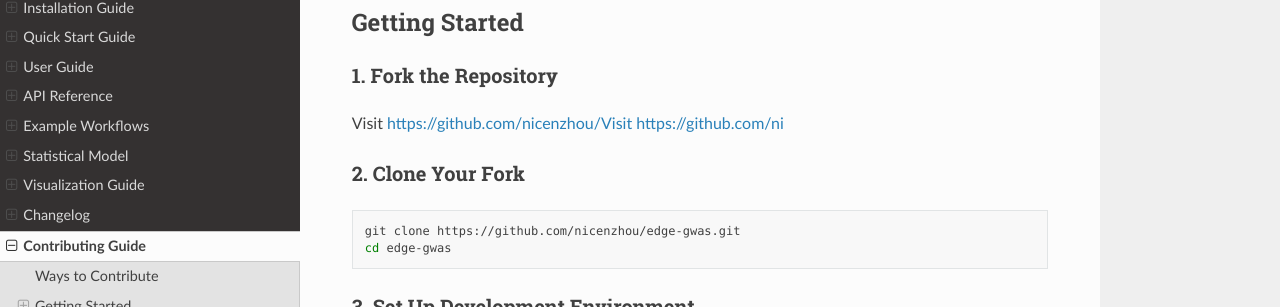
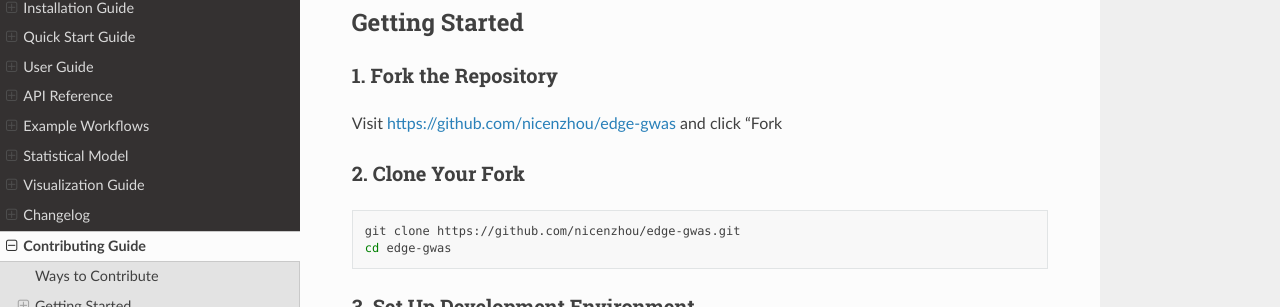
Before and after one commit to nicenzhou/edge-gwas, a Sphinx documentation site: the page built from docs/contributing.rst, in a window 1280 px wide and 900 px high, scrolled down 378 px. Shown: the part 144-451 px from the top of the window. Built offline with Sphinx 7.4.7 and the Read the Docs theme 3.1.0, drawn with Linux system fonts in a browser that asks for light colours; pages that are not in the unit, such as notebooks, are missing from menus.

Commit message:
Update contributing.rst

```diff
--- a/docs/contributing.rst
+++ b/docs/contributing.rst
@@ -25,7 +25,7 @@ Getting Started
 1. Fork the Repository
 ~~~~~~~~~~~~~~~~~~~~~~
 
-Visit https://github.com/nicenzhou/Visit https://github.com/ni
+Visit https://github.com/nicenzhou/edge-gwas and click "Fork
 
 2. Clone Your Fork
 ~~~~~~~~~~~~~~~~~~
```
